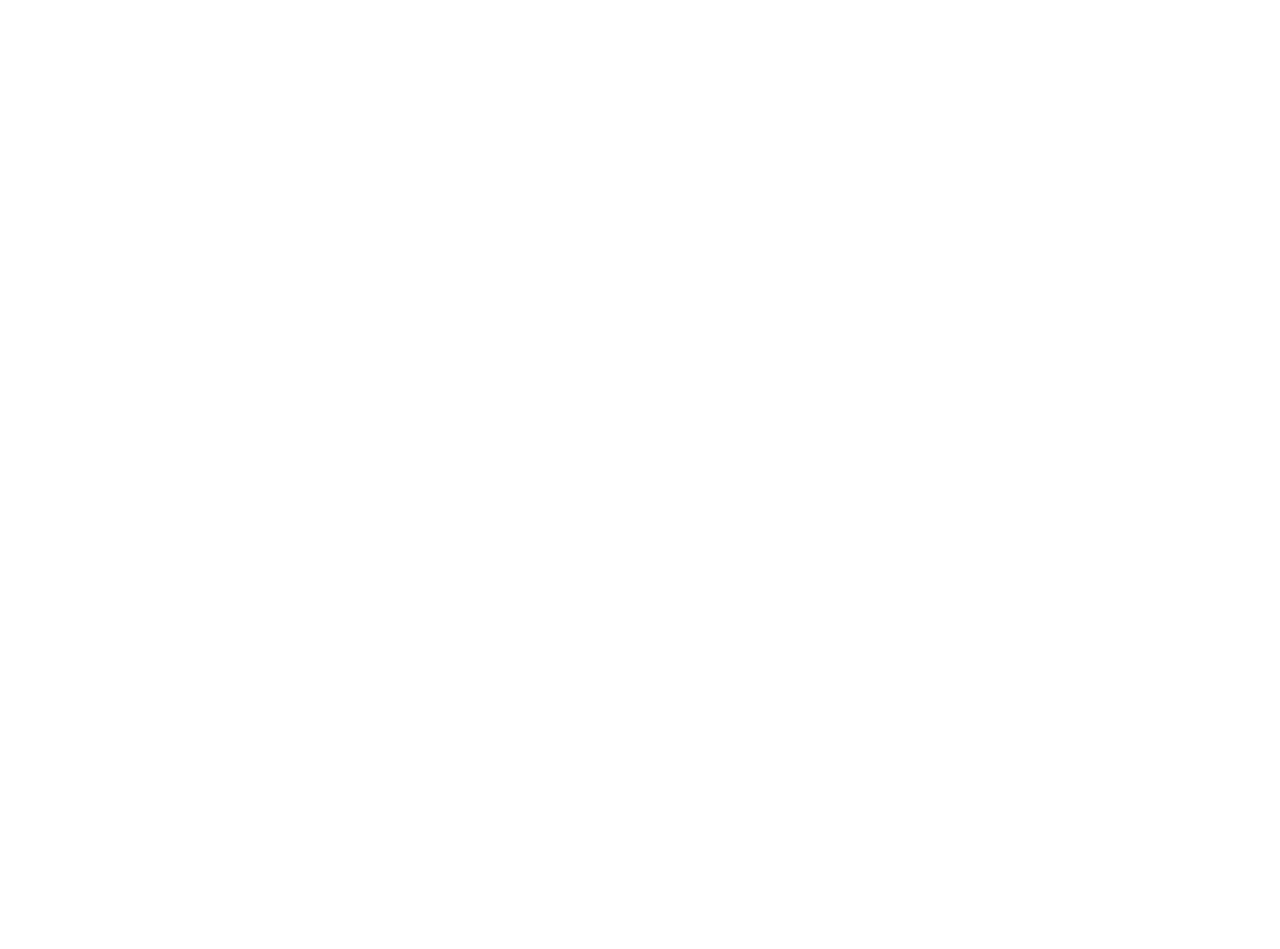
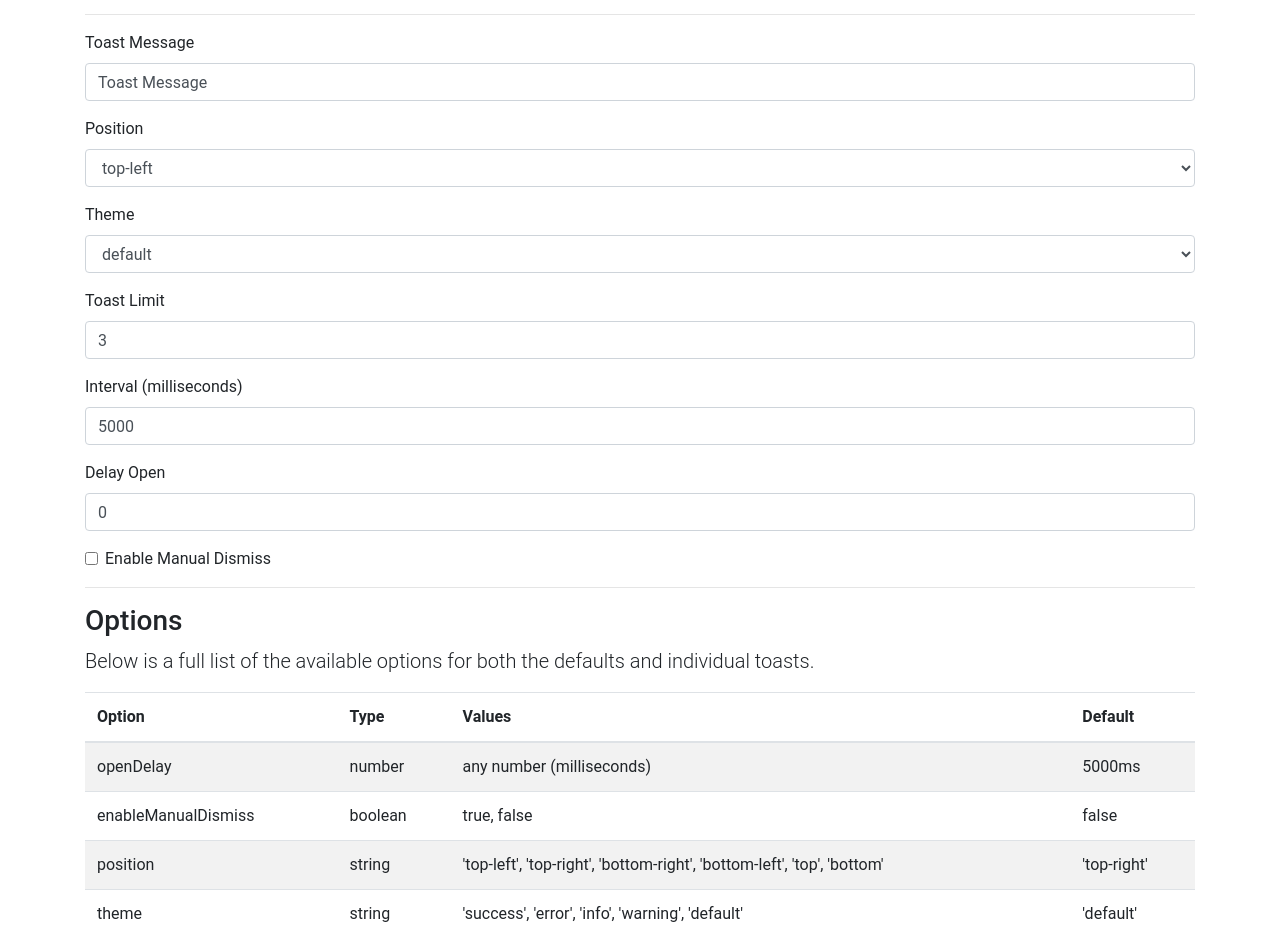
Before and after one commit to NSSure/vue-sure-toast, a Vue app: page / in a window 1280 px wide. Shown: the part 403-1352 px from the top of the page. Before the commit the page ends 800 px from the top, so only its background shows below. Built offline with nearby package versions, Linux system fonts and the light colour scheme.

Commit message:
Created form for tinkering with configuring the toasts.

```diff
--- a/public/index.html
+++ b/public/index.html
@@ -7,6 +7,7 @@
     <link rel="icon" href="<%= BASE_URL %>favicon.ico">
     <title>vue-sure-toast</title>
     <link rel="stylesheet" href="https://use.fontawesome.com/releases/v5.2.0/css/all.css" integrity="sha384-hWVjflwFxL6sNzntih27bfxkr27PmbbK/iSvJ+a4+0owXq79v+lsFkW54bOGbiDQ" crossorigin="anonymous">
+    <link rel="stylesheet" href="https://stackpath.bootstrapcdn.com/bootstrap/4.1.3/css/bootstrap.min.css" integrity="sha384-MCw98/SFnGE8fJT3GXwEOngsV7Zt27NXFoaoApmYm81iuXoPkFOJwJ8ERdknLPMO" crossorigin="anonymous">
   </head>
   <body>
     <noscript>
--- a/src/App.vue
+++ b/src/App.vue
@@ -1,6 +1,115 @@
 <template>
-  <div id="app">
-    <button v-on:click="showToast()">Show Toast</button>
+  <div id="app" class="container">
+    <div class="row">
+      <div class="col">
+        <a class="btn btn-default float-right" href="https://github.com/NSSure/vue-sure-toast" role="button"><i class="fab fa-github"></i> Source Code</a>
+      </div>
+    </div>
+    <div class="jumbotron">
+      <h1 class="display-4">Vue Sure Toast</h1>
+      <p class="lead">Vue Sure Toast is a simple VueJS toast plugin. This plugin contains built in features for theming, position, and more. See below for a full list of features.</p>
+    </div>
+
+    <div class="form-group">
+      <button type="button" class="btn btn-secondary mr-2" v-on:click="showToast()">Show Toast</button>
+      <button type="button" class="btn btn-danger mr-2" v-on:click="$sureToast.dismissAll()">Clear Toasts</button>
+
+      <button type="button" class="btn btn-default float-right" v-on:click="resetDefaults()">Reset Defaults</button>
+    </div>
+
+    <hr>
+
+    <div class="form-group">
+      <label>Toast Message</label>
+      <input type="text" class="form-control" v-model="message" />
+    </div>
+
+    <div class="form-group">
+      <label>Position</label>
+      <select class="form-control" v-model="options.position">
+        <option>top-left</option>
+        <option>top-right</option>
+        <option>bottom-left</option>
+        <option>bottom-right</option>
+        <option>top</option>
+        <option>bottom</option>
+      </select>
+    </div>
+
+    <div class="form-group">
+      <label>Theme</label>
+      <select class="form-control" v-model="options.theme">
+        <option>default</option>
+        <option>success</option>
+        <option>error</option>
+        <option>info</option>
+        <option>warning</option>
+      </select>
+    </div>
+
+    <div class="form-group">
+      <label>Toast Limit</label>
+      <input type="number" class="form-control" v-model="options.limit" />
+    </div>
+
+    <div class="form-group">
+      <label>Interval (milliseconds)</label>
+      <input type="number" class="form-control" v-model="options.interval" />
+    </div>
+
+    <div class="form-group">
+      <label>Delay Open</label>
+      <input type="number" class="form-control" v-model="options.delayOpen" />
+    </div>
+
+    <div class="form-group form-check">
+      <input type="checkbox" class="form-check-input" v-model="options.enableManualDimiss" />
+      <label class="form-check-label">Enable Manual Dismiss</label>
+    </div>
+
+    <hr>
+
+    <div class="form-group">
+      <h3>Options</h3>
+      <p class="lead">Below is a full list of the available options for both the defaults and individual toasts.</p>
+    </div>
+
+    <table class="table table-striped">
+      <thead>
+        <tr>
+          <th>Option</th>
+          <th>Type</th>
+          <th>Values</th>
+          <th>Default</th>
+        </tr>
+      </thead>
+      <tbody>
+        <tr>
+          <td>openDelay</td>
+          <td>number</td>
+          <td>any number (milliseconds)</td>
+          <td>5000ms</td>
+        </tr>
+        <tr>
+          <td>enableManualDismiss</td>
+          <td>boolean</td>
+          <td>true, false</td>
+          <td>false</td>
+        </tr>
+        <tr>
+          <td>position</td>
+          <td>string</td>
+          <td>'top-left', 'top-right', 'bottom-right', 'bottom-left', 'top', 'bottom'</td>
+          <td>'top-right'</td>
+        </tr>
+        <tr>
+          <td>theme</td>
+          <td>string</td>
+          <td>'success', 'error', 'info', 'warning', 'default'	</td>
+          <td>'default'</td>
+        </tr>
+      </tbody>
+    </table>
   </div>
 </template>
 
@@ -10,18 +119,39 @@
   created() {
     this.showToast();
   },
+  data: function() {
+    return {
+      message: 'Toast Message',
+      options: {
+        position: 'top-left',
+        theme: 'default',
+        limit: 3,
+        interval: 5000,
+        delayOpen: 0,
+        enableManualDismiss: false
+      }
+    }
+  },
   methods: {
     showToast() {
-      this.$sureToast.show('Settings updated successfully', 'fa fa-info-circle', {
-        interval: 5000,
-        enableManualDismiss: true,
-        action: { text: 'DISMISS', onClick: (e, toast) => { alert('TOAST CLICKED: ' + toast); } }
-      });
+      this.options.action = { text: 'DISMISS', onClick: (e, toast) => { alert('TOAST CLICKED: ' + toast); } }
+      this.$sureToast.show(this.message, 'fa fa-info-circle', Object.assign({}, this.options));
     }
   }
 }
 </script>
 
+<style>
+  html, body {
+      font-family: 'Roboto', Helvetica, Arial, sans-serif;
+      margin: 15px;
+  }
+
+  .lead {
+    margin-bottom: 0;
+  }
+</style>
+
 <style src="./sure-toast.css" lang="css">
 
 </style>
--- a/src/sure-toast.css
+++ b/src/sure-toast.css
@@ -1,14 +1,7 @@
-/* TODO: Remove this style.  This is just for demo purposes. */
-html, body {
-    font-family: 'Roboto', Helvetica, Arial, sans-serif;
-    margin: 0;
-    height: 100%;
-    width: 100%;
-}
-
 #sure-toast-root {
     position: fixed;
     z-index: 10000;
+    margin: 15px;
 }
 
 .sure-toast {
--- a/src/sure-toast.js
+++ b/src/sure-toast.js
@@ -41,16 +41,16 @@
     toast.classList.add(theme);
 }
 
-function applyPosition(toast, position) {
-    toast.classList.add(position);
+function applyPosition(root, position) {
+    root.classList.add(position);
 }
 
 function setDefaultOptions(options, defaultOptions) {
-    options = Object.assign(options, defaultOptions);
-
     options.openDelay = options.openDelay || 0;
     options.enableManualDismiss = options.enableManualDismiss || false;
     options.position = options.position || 'top-right';
+
+    //options = Object.assign(options, defaultOptions);
 
     return options;
 }
@@ -79,6 +79,7 @@
         Vue.prototype.$sureToast = {
             defaultOptions: defaultOptions,
             toastsLoaded: 0,
+            toasts: [],
             show(message, icon, options) {
                 options = setDefaultOptions(options, defaultOptions);
 
@@ -106,12 +107,13 @@
                     var root = configureRootElement(options);
                     root.appendChild(toast);
 
+                    this.toasts.push(toast);
                     this.toastsLoaded++;
 
                     setTimeout(() => this.dismiss(toast), options.interval);
                 }
                 else {
-                    console.log('Toast limit reached.');
+                    // Toast limit reached.
                 }
             },
             dismiss(toast) {
@@ -119,6 +121,12 @@
                     toast.remove();
                     this.toastsLoaded--;
                 }
+            },
+            dismissAll() {
+                this.toasts.forEach((toast) => {
+                    toast.remove();
+                    this.toastsLoaded--;
+                });
             }
         }
     }
```
